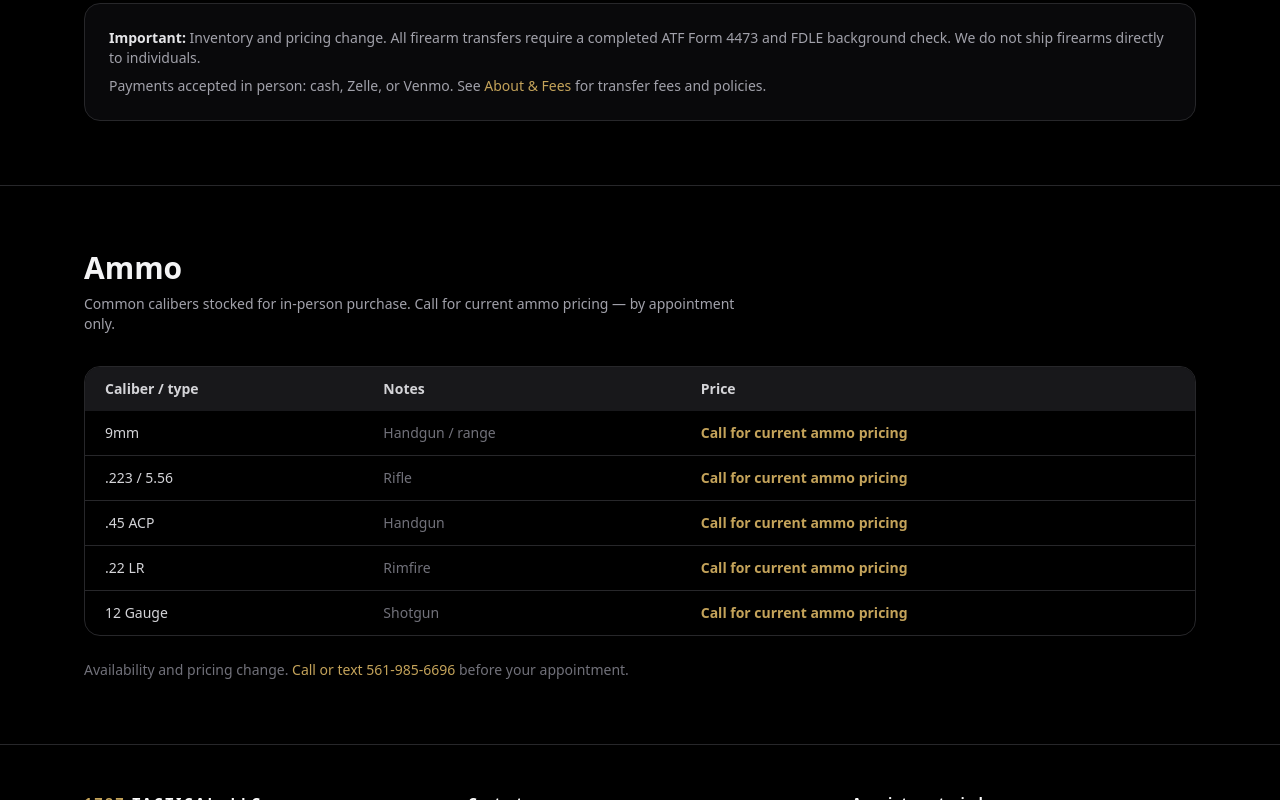
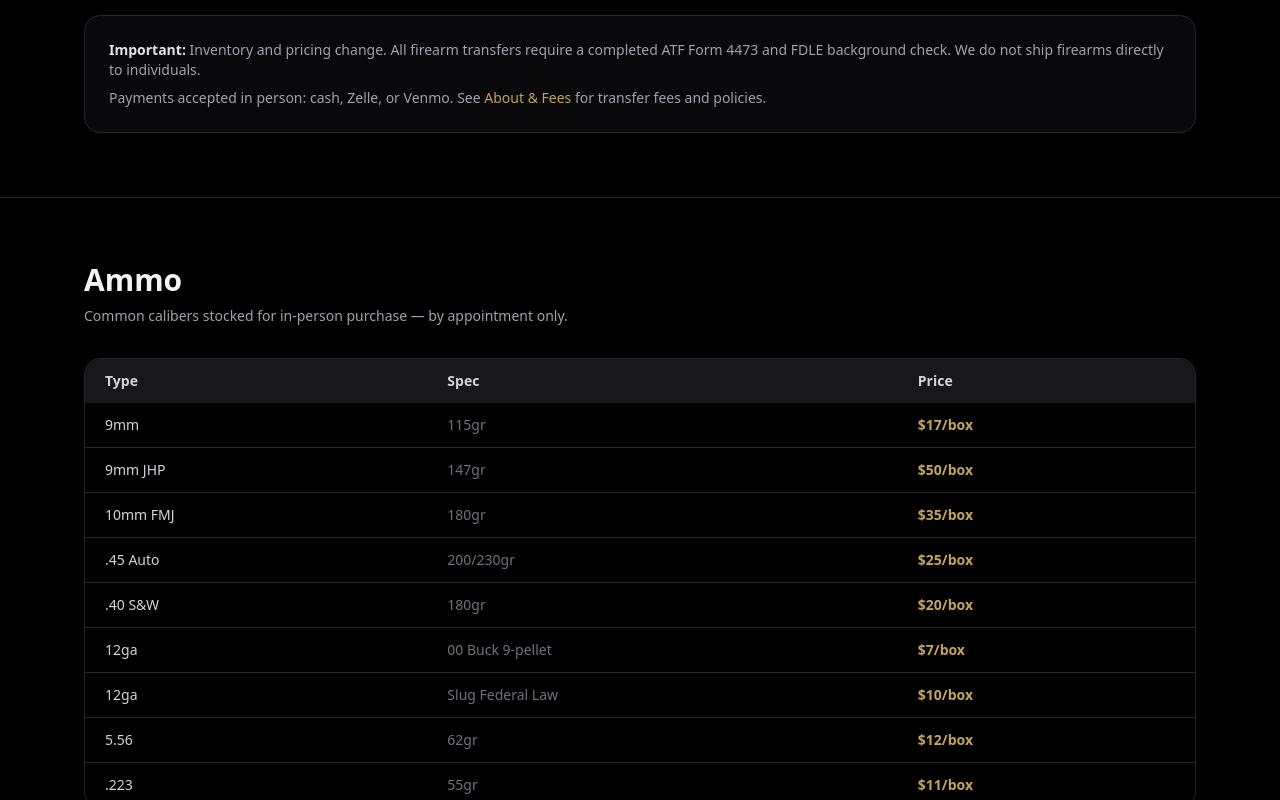
Before and after one commit to undrgrnd13/1787tactical.com, a plain HTML site: page index.html in a window 1280 px wide. Shown: the part 2000-2800 px from the top of the page. Drawn offline with nearby package versions, Linux system fonts and the light colour scheme.

Commit message:
Fill ammo prices and wire header logo on all pages
Replace TODO/call-for-pricing ammo scaffold with the in-person appointment price table; use images/logo.png in headers on index, about, and contact.

```diff
--- a/index.html
+++ b/index.html
@@ -36,9 +36,8 @@
   </div>
   <header class="bg-black/90 backdrop-blur border-b border-zinc-800 sticky top-0 z-40">
     <div class="max-w-6xl mx-auto px-5 py-4 flex items-center justify-between gap-4">
-      <a href="index.html" class="brand-mark font-bold text-sm md:text-base text-white inline-flex items-center gap-2" aria-label="1787 Tactical home">
-        <!-- Logo asset pending: drop images/logo.png then prefer <img src="images/logo.png" alt="1787 Tactical" class="h-8 w-auto" /> -->
-        <span><span class="yr">1787</span> TACTICAL</span>
+      <a href="index.html" class="inline-flex items-center gap-2 shrink-0" aria-label="1787 Tactical home">
+        <img src="images/logo.png" alt="1787 Tactical" class="h-10 md:h-12 w-auto" width="48" height="48" />
       </a>
       <nav class="hidden md:flex items-center gap-7 text-sm font-medium text-zinc-300">
         <a href="index.html" class="text-accent">Home</a>
@@ -181,44 +180,62 @@
     <div class="max-w-6xl mx-auto px-5">
       <div class="mb-8">
         <h2 class="text-3xl font-bold mb-2">Ammo</h2>
-        <p class="text-zinc-400 text-sm max-w-2xl">Common calibers stocked for in-person purchase. Call for current ammo pricing — by appointment only.</p>
+        <p class="text-zinc-400 text-sm max-w-2xl">Common calibers stocked for in-person purchase — by appointment only.</p>
       </div>
-      <!-- TODO: Paul/CoS ammo prices -->
       <div class="overflow-x-auto rounded-2xl border border-zinc-800 mb-6">
         <table class="w-full text-sm text-left">
           <thead class="bg-zinc-900 text-zinc-300">
             <tr>
-              <th class="px-5 py-3 font-semibold">Caliber / type</th>
-              <th class="px-5 py-3 font-semibold">Notes</th>
+              <th class="px-5 py-3 font-semibold">Type</th>
+              <th class="px-5 py-3 font-semibold">Spec</th>
               <th class="px-5 py-3 font-semibold">Price</th>
             </tr>
           </thead>
           <tbody class="divide-y divide-zinc-800 text-zinc-300">
-            <!-- TODO: Paul/CoS ammo prices -->
             <tr>
               <td class="px-5 py-3">9mm</td>
-              <td class="px-5 py-3 text-zinc-500">Handgun / range</td>
-              <td class="px-5 py-3 text-accent font-semibold">Call for current ammo pricing</td>
+              <td class="px-5 py-3 text-zinc-500">115gr</td>
+              <td class="px-5 py-3 text-accent font-semibold">$17/box</td>
             </tr>
             <tr>
-              <td class="px-5 py-3">.223 / 5.56</td>
-              <td class="px-5 py-3 text-zinc-500">Rifle</td>
-              <td class="px-5 py-3 text-accent font-semibold">Call for current ammo pricing</td>
+              <td class="px-5 py-3">9mm JHP</td>
+              <td class="px-5 py-3 text-zinc-500">147gr</td>
+              <td class="px-5 py-3 text-accent font-semibold">$50/box</td>
             </tr>
             <tr>
-              <td class="px-5 py-3">.45 ACP</td>
-              <td class="px-5 py-3 text-zinc-500">Handgun</td>
-              <td class="px-5 py-3 text-accent font-semibold">Call for current ammo pricing</td>
+              <td class="px-5 py-3">10mm FMJ</td>
+              <td class="px-5 py-3 text-zinc-500">180gr</td>
+              <td class="px-5 py-3 text-accent font-semibold">$35/box</td>
             </tr>
             <tr>
-              <td class="px-5 py-3">.22 LR</td>
-              <td class="px-5 py-3 text-zinc-500">Rimfire</td>
-              <td class="px-5 py-3 text-accent font-semibold">Call for current ammo pricing</td>
+              <td class="px-5 py-3">.45 Auto</td>
+              <td class="px-5 py-3 text-zinc-500">200/230gr</td>
+              <td class="px-5 py-3 text-accent font-semibold">$25/box</td>
             </tr>
             <tr>
-              <td class="px-5 py-3">12 Gauge</td>
-              <td class="px-5 py-3 text-zinc-500">Shotgun</td>
-              <td class="px-5 py-3 text-accent font-semibold">Call for current ammo pricing</td>
+              <td class="px-5 py-3">.40 S&amp;W</td>
+              <td class="px-5 py-3 text-zinc-500">180gr</td>
+              <td class="px-5 py-3 text-accent font-semibold">$20/box</td>
+            </tr>
+            <tr>
+              <td class="px-5 py-3">12ga</td>
+              <td class="px-5 py-3 text-zinc-500">00 Buck 9-pellet</td>
+              <td class="px-5 py-3 text-accent font-semibold">$7/box</td>
+            </tr>
+            <tr>
+              <td class="px-5 py-3">12ga</td>
+              <td class="px-5 py-3 text-zinc-500">Slug Federal Law</td>
+              <td class="px-5 py-3 text-accent font-semibold">$10/box</td>
+            </tr>
+            <tr>
+              <td class="px-5 py-3">5.56</td>
+              <td class="px-5 py-3 text-zinc-500">62gr</td>
+              <td class="px-5 py-3 text-accent font-semibold">$12/box</td>
+            </tr>
+            <tr>
+              <td class="px-5 py-3">.223</td>
+              <td class="px-5 py-3 text-zinc-500">55gr</td>
+              <td class="px-5 py-3 text-accent font-semibold">$11/box</td>
             </tr>
           </tbody>
         </table>
```
Also changed, not shown: about.html (+2 -3 lines), contact.html (+2 -3 lines).
